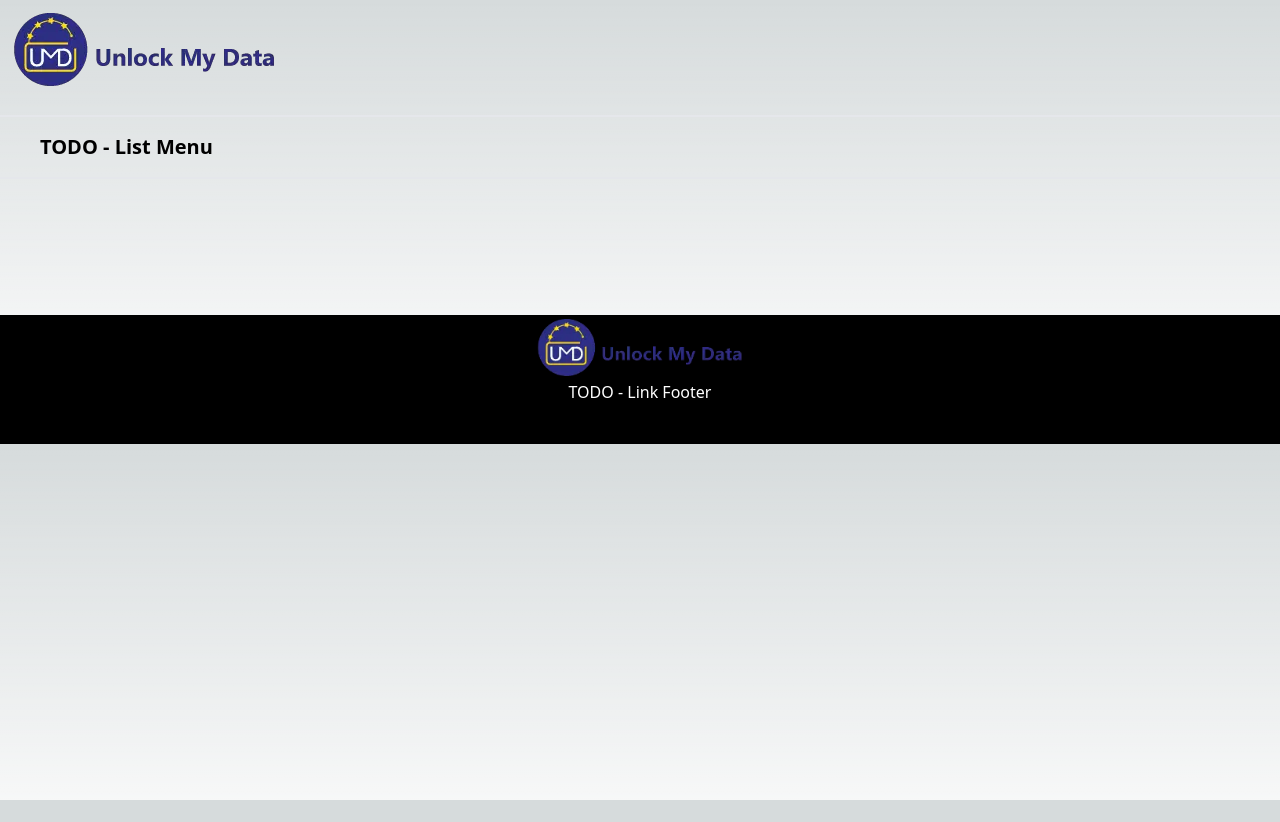
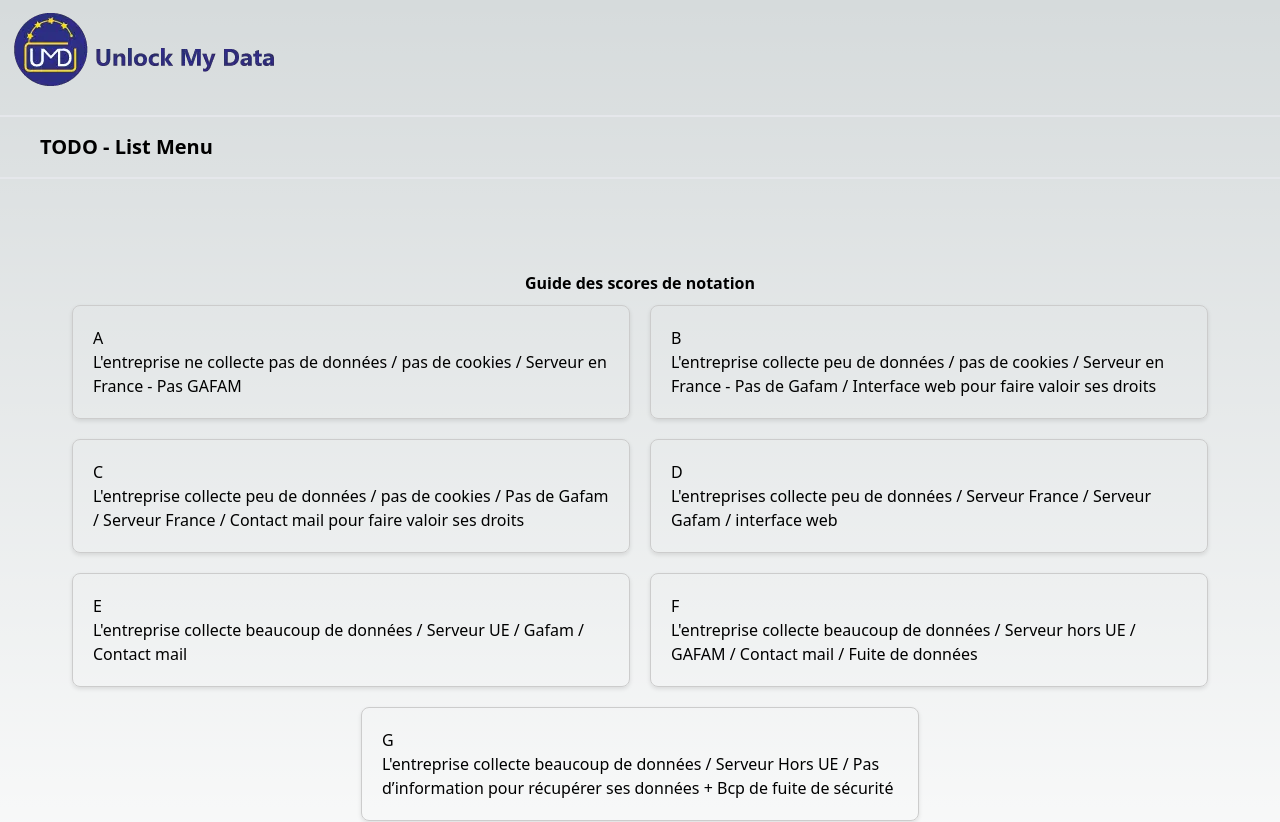
Before and after one commit to les-enovateurs/unlock-my-data, a Next.js app: page / in a window 1280 px wide. Shown: the top 822 px of the page. Before the commit the page ends 800 px from the top, so only its background shows below. Built offline with nearby package versions, Linux system fonts and the light colour scheme.

Commit message:
initiate the branche score

```diff
--- a/app/globals.css
+++ b/app/globals.css
@@ -26,6 +26,36 @@ body {
     rgb(var(--background-start-rgb));
 }
 
+/* score css*/
+.title {
+  text-align: center;
+  font-weight: bold;
+}
+
+.card-container {
+  display: flex;
+  flex-wrap: wrap;
+  justify-content: center;
+}
+
+.card {
+  width: 45%;
+  margin: 10px;
+  padding: 20px;
+  border: 1px solid #ccc;
+  border-radius: 8px;
+  box-shadow: 0 2px 4px rgba(0, 0, 0, 0.1);
+}
+
+.card-title {
+  margin-top: 0;
+}
+
+.card-description {
+  margin-bottom: 0;
+}
+/* end score css*/
+
 @layer utilities {
   .text-balance {
     text-wrap: balance;
--- a/components/score.tsx
+++ b/components/score.tsx
@@ -1,7 +1,56 @@
 
 export default function Score() {
-    return (
-        <section>
-        </section>
-    );
+return (
+    <section>
+    <h1 className="title">Guide des scores de notation</h1>
+
+    <div className="card-container">
+        <div className="card">
+            <h2 className="card-title">A</h2>
+            <p className="card-description">
+                L'entreprise ne collecte pas de données / pas de cookies / Serveur en France - Pas GAFAM
+            </p>
+        </div>
+        <div className="card">
+            <h2 className="card-title">B</h2>
+            <p className="card-description">
+            L'entreprise collecte peu de données / pas de cookies / Serveur en France - Pas de Gafam / Interface web pour faire valoir ses droits
+            </p>
+        </div>
+        <div className="card">
+            <h2 className="card-title">C</h2>
+            <p className="card-description">
+            L'entreprise collecte peu de données / pas de cookies / Pas de Gafam / Serveur France / Contact mail pour faire valoir ses droits
+            </p>
+        </div>
+        <div className="card">
+            <h2 className="card-title">D</h2>
+            <p className="card-description">
+            L'entreprises collecte peu de données / Serveur France / Serveur Gafam /  interface web
+            </p>
+        </div>
+        <div className="card">
+            <h2 className="card-title">E</h2>
+            <p className="card-description">
+            L'entreprise collecte beaucoup de données / Serveur UE / Gafam / Contact mail
+            </p>
+        </div>
+        <div className="card">
+            <h2 className="card-title">F</h2>
+            <p className="card-description">
+            L'entreprise collecte beaucoup de données / Serveur hors UE / GAFAM / Contact mail / Fuite de données
+            </p>
+        </div>
+        <div className="card">
+            <h2 className="card-title">G</h2>
+            <p className="card-description">
+            L'entreprise collecte beaucoup de données / Serveur Hors UE / Pas d’information pour récupérer ses données + Bcp de fuite de sécurité
+            </p>
+        </div>
+
+    </div>
+
+
+    </section>
+);
 }
```
Also changed, not shown: 1 other file (tests, documents, lock files or other folders).
